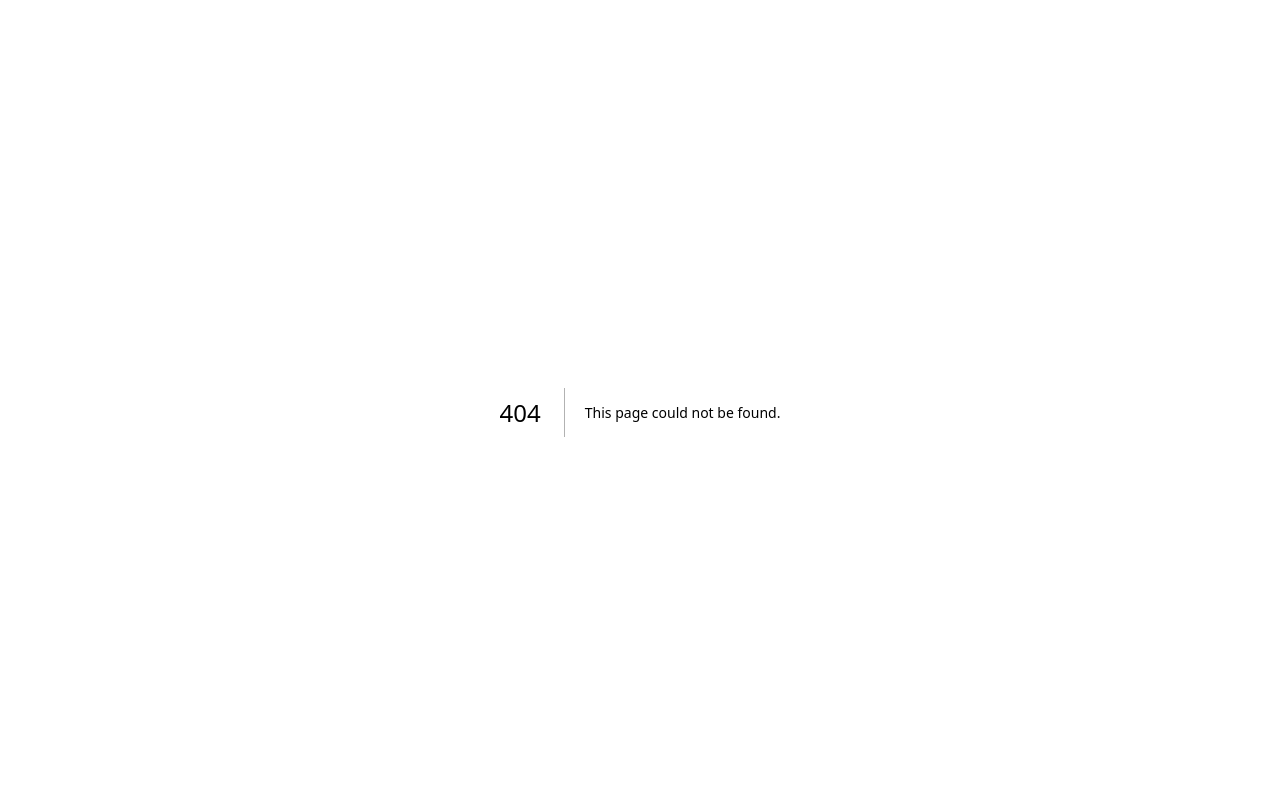
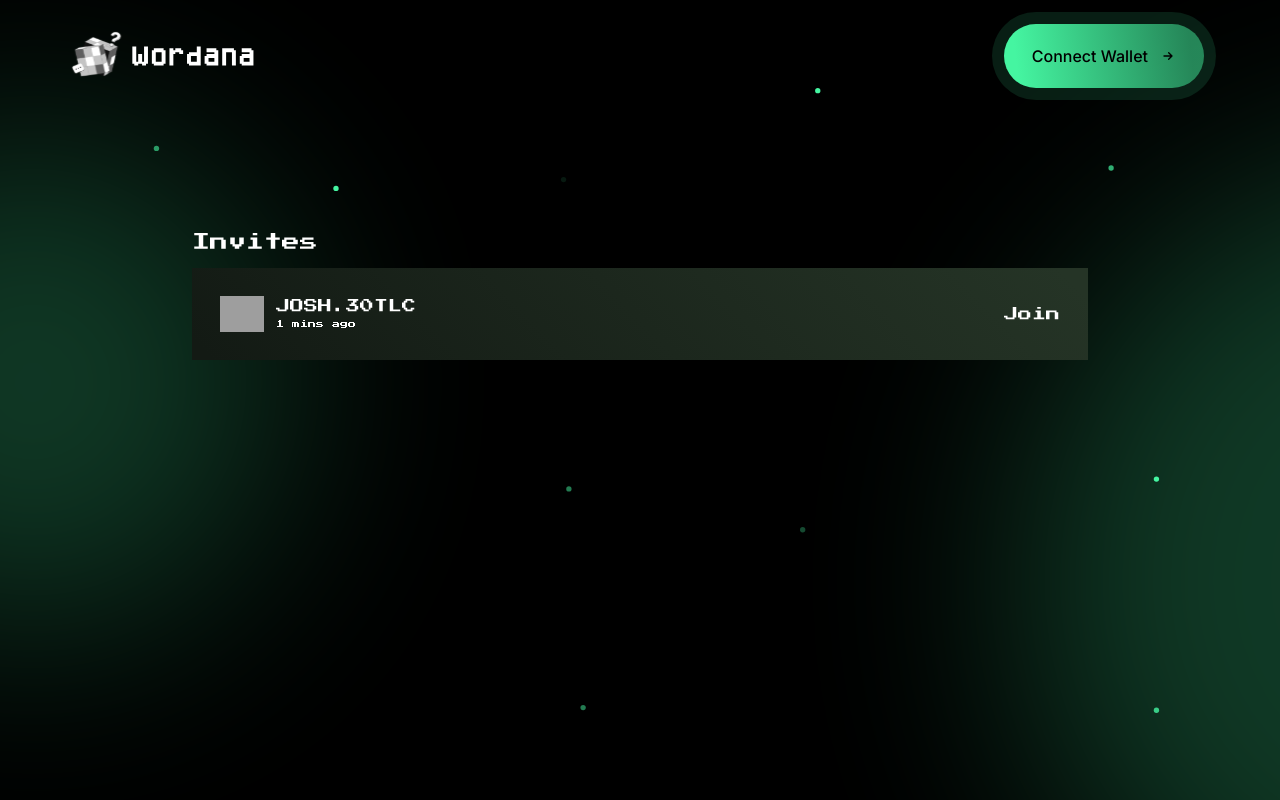
Before and after one commit to Havorahq/wordana, a Next.js app: page /gameinvites in a window 1280 px wide. Before the commit this address had no page. Built offline with nearby package versions, Linux system fonts and the light colour scheme; grey boxes are pictures that could not be loaded.

Commit message:
Game Invites | Start Invite Player

```diff
--- a/app/components/Header.tsx
+++ b/app/components/Header.tsx
@@ -1,11 +1,23 @@
 import React from 'react'
 import Image from 'next/image'
 import Button from './Button';
+import Link from 'next/link';
 
 const Header = () => {
   return (
     <div className='flex items-center justify-between'>
-        <Image src='/icons/brandLogo.svg' alt='logo' height={64} width={192} />
+        <Link href='/' className='cursor-pointer'>
+          <Image src='/icons/brandLogo.svg' alt='logo' height={64} width={192} />
+        </Link>
+        {/* Sign in player */}
+        {/* <div className='flex gap-3 items-center'>
+          <p className='retro text-xs'>Player:</p>
+          <div className='flex gap-3 items-center'>
+            <Image src='/images/user-avatar.svg' alt='Avatar' height={30} width={30} />
+            <p className='retro text-xs'>Daniel</p>
+          </div>
+        </div> */}
+
         <Button title='Connect Wallet'/>
     </div>
   )
--- /dev/null
+++ b/app/gameinvites/page.tsx
@@ -0,0 +1,27 @@
+import React from 'react'
+import Header from '../components/Header'
+import Image from 'next/image'
+
+const GameInvites = () => {
+  return (
+    <div>
+        <Header />
+        <div className='flex flex-col h-screen gap-3 m-32'>
+            <p className='text-lg retro'>Invites</p>
+            <div className='gamemode p-7 flex justify-between items-center cursor-pointer'>
+              <div className='flex gap-3'>
+                <Image src='/images/avatar.svg' alt='Avatar' width={44} height={44}/>
+                <div>
+                  <p className='retro text-sm'>JOSH.30TLC</p>
+                  <p className='retro text-xs' style={{ fontSize: 8 }}>1 mins ago</p>
+                </div>
+              </div>
+
+              <p className='retro text-sm'>Join</p>
+            </div>
+        </div>
+    </div>
+  )
+}
+
+export default GameInvites;
--- a/app/gamemode/page.tsx
+++ b/app/gamemode/page.tsx
@@ -2,6 +2,7 @@ import React from 'react'
 import Header from '../components/Header'
 import Button from '../components/Button'
 import Image from 'next/image'
+import Link from 'next/link'
 
 const GameMode = () => {
   return (
@@ -13,14 +14,18 @@ const GameMode = () => {
                   <Image src='/images/singlePlayer.svg' alt='Single player' width={72} height={72}/>
                   <p>Single Player</p>
                 </div>
+                <Link href='/inviteplayer'>
                   <div className='w-56 h-48 bg-gamemode gamemode shadow-gameshadow flex flex-col items-center justify-center gap-2 cursor-pointer rounded-md'>
                     <Image src='/images/invite.svg' alt='Single player' width={72} height={72} className='mb-1 mt-3'/>
                     <p className='mt-3'>Invite Player</p>
                   </div>
+                </Link>
+                <Link href='/gameinvites'>
                   <div className='w-56 h-48 bg-gamemode gamemode shadow-gameshadow flex flex-col items-center justify-center gap-2 cursor-pointer rounded-md'>
                     <Image src='/images/puzzle.svg' alt='Single player' width={72} height={72}/>
                     <p>Join Game</p>
                   </div>
+                </Link>
             </div>
             <Button title='Continue'/>
         </div>
--- a/app/globals.css
+++ b/app/globals.css
@@ -42,7 +42,7 @@ button {
 
 .retro {
   font-family: "Press Start 2P", system-ui;
-  font-size: 8.2px;
+  /* font-size: 8.2px; */
 }
 
 .gamemode {
--- /dev/null
+++ b/app/inviteplayer/page.tsx
@@ -0,0 +1,16 @@
+import React from 'react'
+import Header from '../components/Header'
+import Button from '../components/Button'
+
+const InvitePlayer = () => {
+  return (
+    <div>
+        <Header />
+        <div className='flex flex-col h-screen items-center gap-3 m-32'>
+            <Button title='Invite Player' />
+        </div>
+    </div>
+  )
+}
+
+export default InvitePlayer
--- a/app/page.tsx
+++ b/app/page.tsx
@@ -9,9 +9,9 @@ export default function Home() {
       <Header />
       <div className='mt-8 py-12 flex items-center justify-between'>
         <div>
-          <p className='text-primary text-xs uppercase font-normal retro'>Decentralised Gaming</p>
-          <p className='text-7xl my-7 '>Welcome to <br />Wordana!</p>
-          <p className='text-xs font-normal mb-7 retro'>join the puzzle revolution and earn value in the <br />world of decentralised gaming</p>
+          <p className='text-primary text-xs uppercase font-normal retro' style={{ fontSize: 8.2 }}>Decentralised Gaming</p>
+          <p className='text-7xl my-7'>Welcome to <br />Wordana!</p>
+          <p className='text-xs font-normal mb-7 retro' style={{ fontSize: 8.2 }}>join the puzzle revolution and earn value in the <br />world of decentralised gaming</p>
           <Link href='/gamemode'>
             <Button title='Start Playing' />
           </Link>
```
Also changed, not shown: 2 other files (tests, documents, lock files or other folders). Lines whose indentation alone changed are shown as unchanged.
